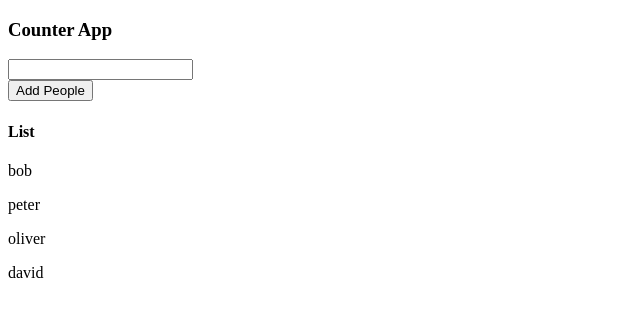
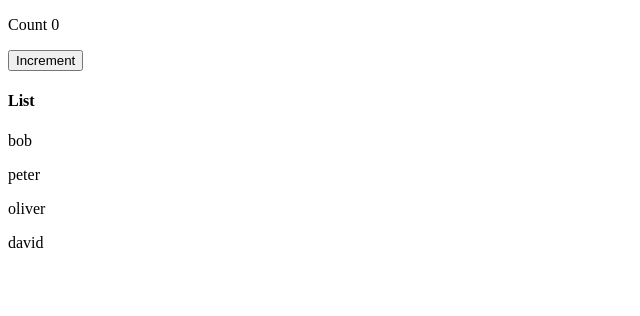
Before and after one commit to frontendrocks/react-controlledInput, a React (Vite) app: page / in a window 1280 px wide. Shown: the top 316 px of the page, without its empty margins (0-640 px from the left). Built offline with nearby package versions, Linux system fonts and the light colour scheme.

Commit message:
use Memo hook

```diff
--- a/src/ComponentPerformance/Counters.jsx
+++ b/src/ComponentPerformance/Counters.jsx
@@ -1,26 +1,28 @@
 import React, { useState } from 'react'
 import List from './List';
 import { people } from '../data';
-import AddPeople from './AddPeople';
+// import AddPeople from './AddPeople';
 // import ChildCounter from './ChildCounter';
 const CounterApp = () => {
 
   const [person, setPerson] = useState(people);
+   const [count, setCount] = useState(0);
 
-
-  const addPeople = (name) => {
-     const uniId = Date.now();
-    const newUser = { id: uniId, name };
-    const updatedUser = [...person, newUser];
-    setPerson(updatedUser);
-  }
+  // const addPeople = (name) => {
+  //    const uniId = Date.now();
+  //   const newUser = { id: uniId, name };
+  //   const updatedUser = [...person, newUser];
+  //   setPerson(updatedUser);
+  // }
 
 
   return (
     <div>
-      <h3>Counter App</h3>
+      {/* <h3>Counter App</h3> */}
+       <p>Count {count}</p>
+      <button onClick={()=> setCount(count+1)}>Increment</button><br/>
       {/* <ChildCounter /> */}
-      <AddPeople addPeople={addPeople} />
+      {/* <AddPeople addPeople={addPeople} /> */}
       <List person={person} />
     </div>
   )
--- a/src/ComponentPerformance/List.jsx
+++ b/src/ComponentPerformance/List.jsx
@@ -1,5 +1,6 @@
 import React from 'react'
 import People from './People';
+import { memo } from 'react';
 
 const List = ({person}) => {
   return (
@@ -10,4 +11,4 @@ const List = ({person}) => {
   )
 }
 
-export default List
+export default memo(List)
```
